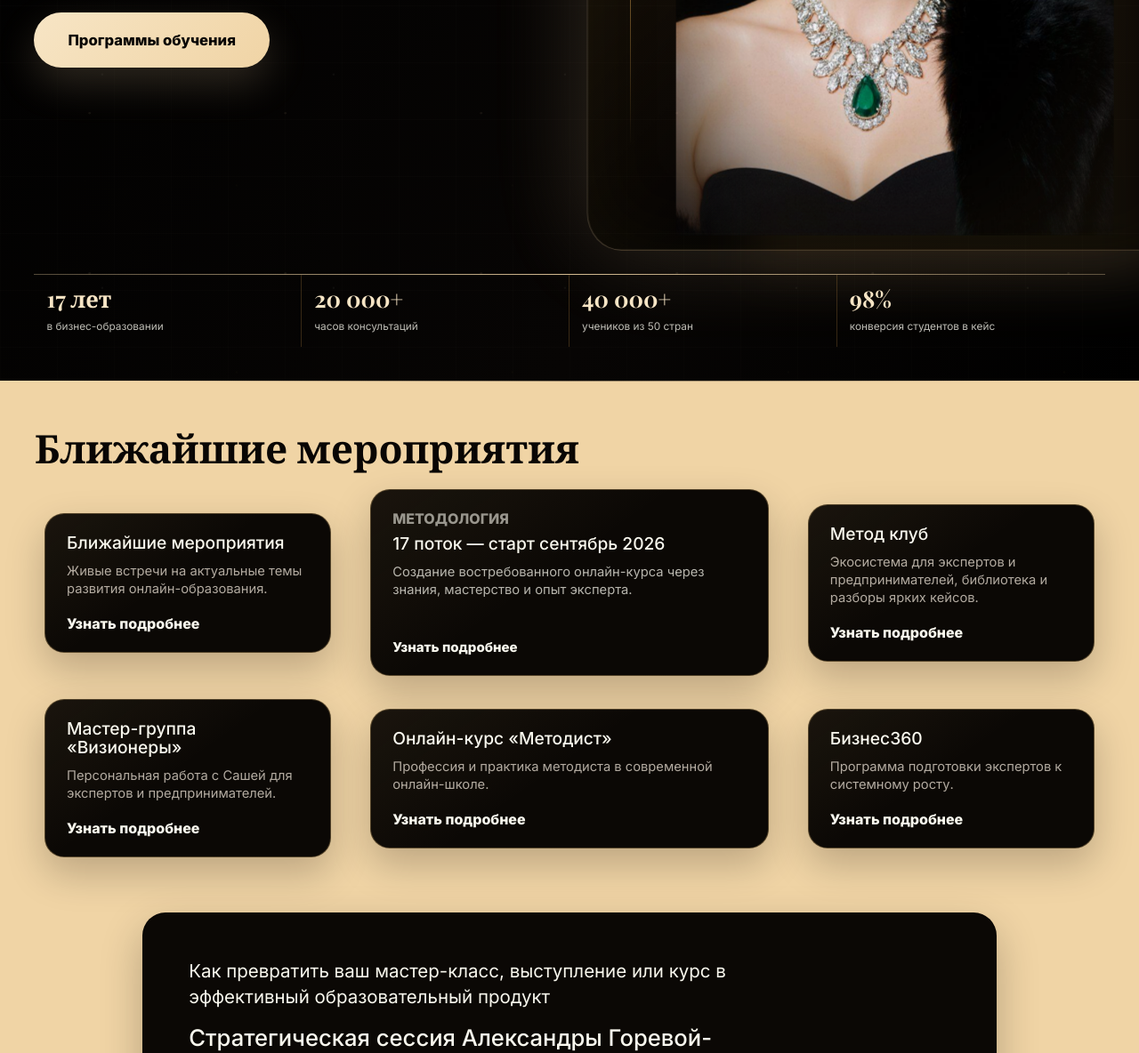
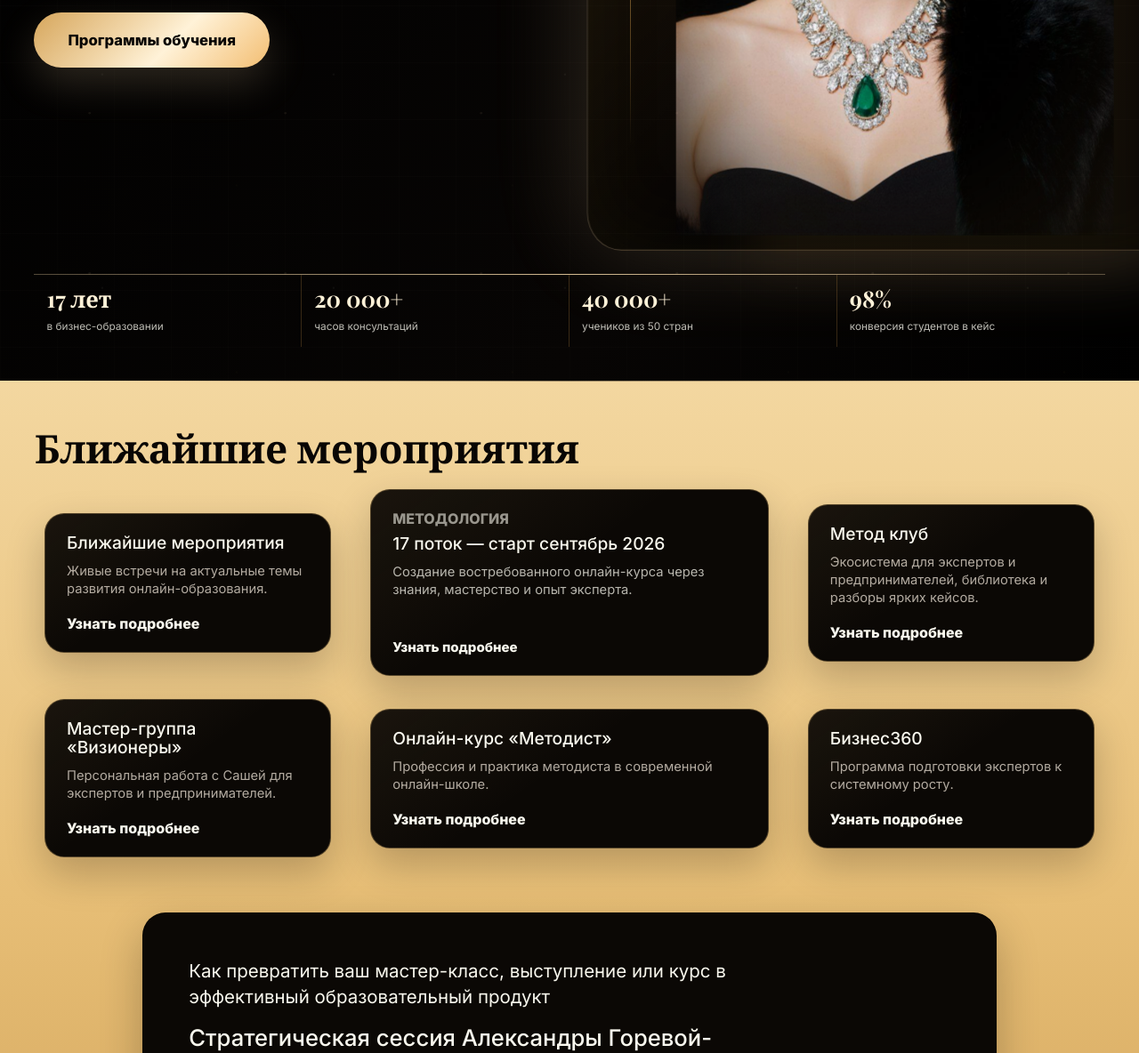
Before and after one commit to sergey9lap-sys/seoagk, a website: page index.html in a window 1280 px wide. Shown: the part 537-1721 px from the top of the page at 89% size. Drawn offline with nearby package versions, Linux system fonts and the light colour scheme.

Commit message:
new gold

```diff
--- a/assets/css/styles.css
+++ b/assets/css/styles.css
@@ -1,7 +1,12 @@
 :root {
   --ivory: #f9f8ee;
+  --gold-1: #d6a65c;
   --gold: #f0d4a5;
-  --copper: #b57f3a;
+  --gold-3: #fff2d8;
+  --gold-4: #f3be72;
+  --gold-gradient: linear-gradient(135deg, #d6a65c 0%, #f0d4a5 36%, #fff2d8 58%, #f3be72 100%);
+  --gold-surface: linear-gradient(180deg, #f3d7a0 0%, #e7be76 55%, #d1a359 100%);
+  --copper: #d1a359;
   --black: #000000;
   --earth-olive: #4d4a24;
   --off-white: #f6f4f2;
@@ -539,7 +544,7 @@ h2.display-title {
 }
 
 .tone-gold {
-  background: linear-gradient(135deg, var(--gold), var(--copper));
+  background: var(--gold-surface);
   color: #080604;
 }
 
@@ -588,7 +593,7 @@ h2.display-title {
 }
 
 .button-gold {
-  background: var(--gold);
+  background: var(--gold-gradient);
   color: #080604;
 }
 
@@ -967,7 +972,7 @@ h2.display-title {
 }
 
 .set-black .tone-gold {
-  background: var(--gold);
+  background: var(--gold-surface);
   color: #090604;
 }
 
@@ -975,8 +980,8 @@ h2.display-title {
 .set-black .program-tile,
 .set-black .stats-row div,
 .set-black .facts span {
-  background: var(--gold);
-  border-color: rgba(201, 154, 69, 0.9);
+  background: var(--gold-surface);
+  border-color: rgba(214, 166, 92, 0.72);
   color: #090604;
 }
 
@@ -1581,7 +1586,7 @@ h2.display-title {
 }
 
 .set-black .button-dark-solid {
-  background: var(--gold);
+  background: var(--gold-gradient);
   color: #090604;
 }
 
@@ -1745,8 +1750,12 @@ h2.display-title {
 
 /* Final black-gold polish pass. */
 .set-black {
+  --gold-1: #d6a65c;
   --gold: #f0d4a5;
-  --gold-bright: #f7e5c5;
+  --gold-bright: #fff2d8;
+  --gold-4: #f3be72;
+  --gold-gradient: linear-gradient(135deg, #d6a65c 0%, #f0d4a5 36%, #fff2d8 58%, #f3be72 100%);
+  --gold-surface: linear-gradient(180deg, #f3d7a0 0%, #e7be76 55%, #d1a359 100%);
   --deep-black: #000000;
   --black-card: #050505;
   --olive-accent: #4d4a24;
@@ -1825,7 +1834,7 @@ h2.display-title {
 .black-hero .button-gold,
 .strategy-panel .button-gold,
 .set-black .button-dark-solid {
-  background: linear-gradient(135deg, var(--gold-bright), var(--gold));
+  background: var(--gold-gradient);
   color: #070504;
 }
 
@@ -2049,7 +2058,7 @@ h2.display-title {
 .black-ecosystem {
   background:
     radial-gradient(circle at 18% 12%, rgba(77, 74, 36, 0.16), transparent 28%),
-    linear-gradient(180deg, #f0d4a5, #d9b879);
+    var(--gold-surface);
 }
 
 .motion-ready .black-portrait.reveal,
--- a/index.html
+++ b/index.html
@@ -15,7 +15,7 @@
       href="https://fonts.googleapis.com/css2?family=Inter:wght@400;500;600;700;800&family=Playfair+Display:wght@500;600;700&display=swap"
       rel="stylesheet"
     />
-    <link rel="stylesheet" href="assets/css/styles.css?v=20260625-1519" />
+    <link rel="stylesheet" href="assets/css/styles.css?v=20260625-1533" />
     <style>
       #black-programs .section-head {
         max-width: 980px;
@@ -212,7 +212,7 @@
 
       #black-programs .strategy-link-card b {
         border-radius: 999px;
-        background: var(--gold);
+        background: var(--gold-gradient);
         color: #080604;
       }
 
@@ -947,6 +947,6 @@
       </section>
     </main>
 
-    <script src="assets/js/main.js?v=20260625-1519"></script>
+    <script src="assets/js/main.js?v=20260625-1533"></script>
   </body>
 </html>
```
